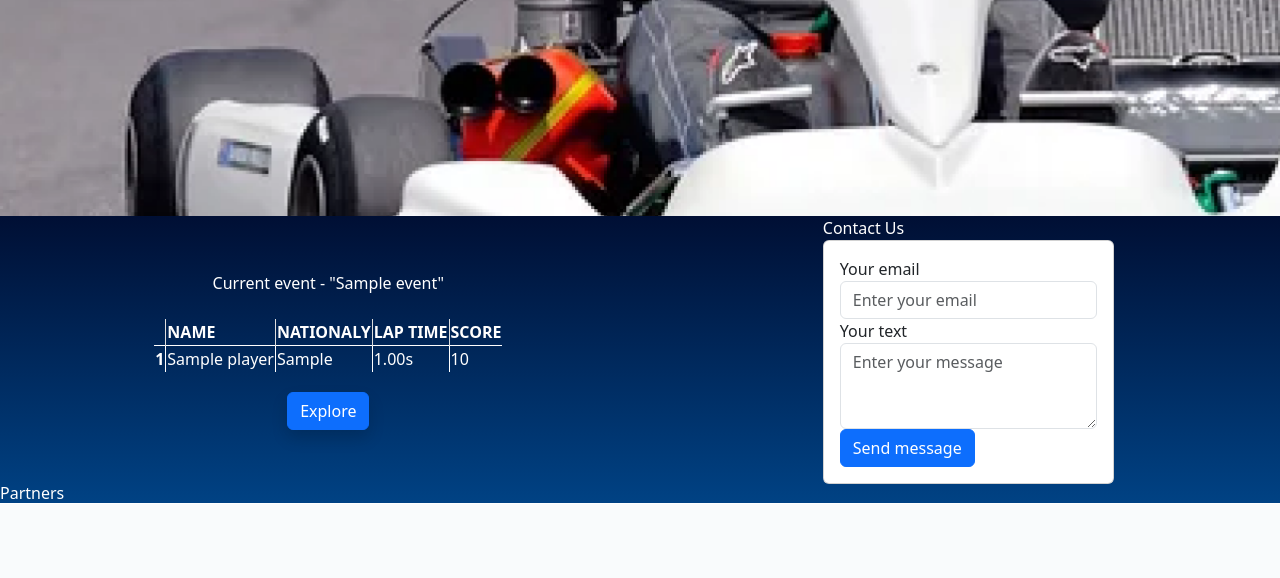
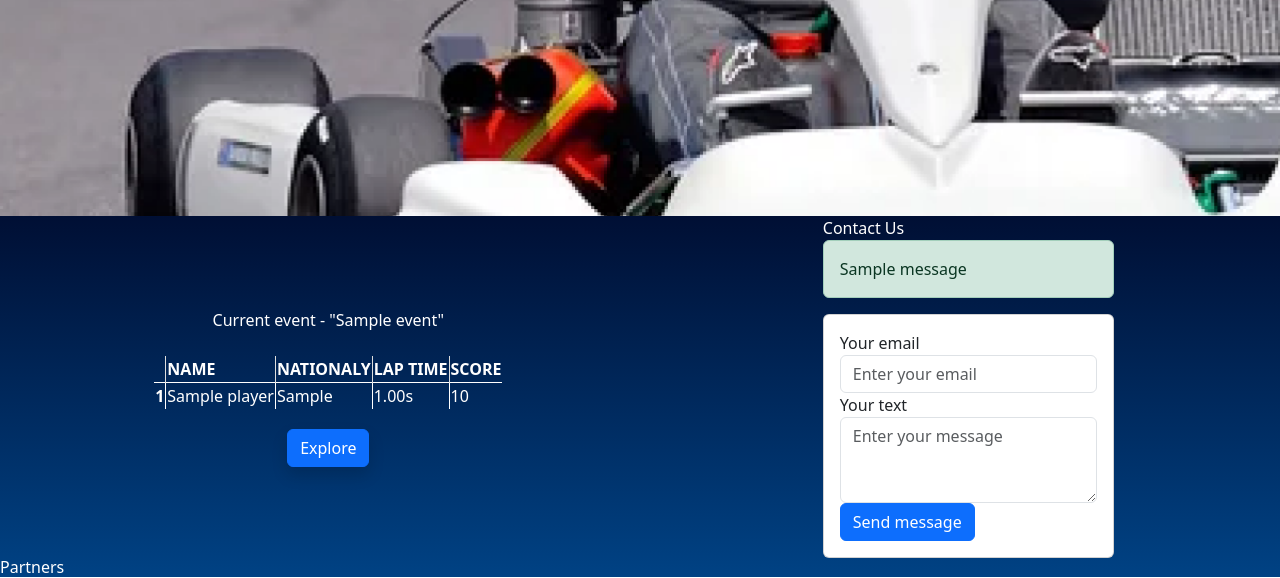
Before and after one commit to Maksim-Volosh/KARTING-ACADEMY, a Django app: page / in a window 1280 px wide. Shown: the part 536-1114 px from the top of the page. Before the commit the page ends 1039 px from the top, so only its background shows below. Run offline with Django 4.2, Linux system fonts and the light colour scheme; tables that the repository leaves empty hold one stand-in row (values such as "Sample post"); one stand-in notice (Sample message) is shown; style sheets or scripts are compiled from the project's sources.

Commit message:
Added form - "Contact us"

```diff
--- a/main/urls.py
+++ b/main/urls.py
@@ -1,8 +1,9 @@
 from django.contrib import admin
 from django.urls import path, include
 
-from .views import index
+from .views import *
 
 urlpatterns = [
     path('', index, name='index'),
+    path('send-email/', send_email, name='send_email'),
 ]
--- a/main/views.py
+++ b/main/views.py
@@ -1,15 +1,36 @@
-from django.shortcuts import render
+from django.core.mail import send_mail
+from django.http import HttpResponse, HttpResponseRedirect
+from django.shortcuts import redirect, render
+from django.contrib import messages
+from django.urls import reverse
+
+from KARTING_ACADEMY import settings
 from .models import Event, Statistics
 
 def index(request):
     event = Event.last_event(Event)
-
     statistic = Statistics.objects.filter(event=event).select_related('player').values(
         'player__name', 'player__nationality', 'lap_time', 'points'
     )
-
     context = {
         'event': event,
         'statistic': statistic
     }
     return render(request, 'main/index.html', context=context)
+
+def send_email(request):
+    if request.method == 'POST':
+        email = request.POST.get('email')
+        message = request.POST.get('message')
+
+
+        send_mail(
+            'CARTING ACADEMY',  # Тема письма
+            f"Вам пришло сообщение - {message} \n\nВот его контактная информация - {email}",  # Тело письма
+            email,
+            [settings.DEFAULT_FROM_EMAIL],
+            fail_silently=False,
+        )
+        messages.success(request, "Message sent successfully!")
+        return redirect('index')
+    return redirect('index')
--- a/templates/main/index.html
+++ b/templates/main/index.html
@@ -6,27 +6,19 @@
     <meta name="viewport" content="width=device-width, initial-scale=1.0">
     <title>Karting</title>
     <!-- Bootstrap CSS -->
-    <link
-      href="https://cdn.jsdelivr.net/npm/bootstrap@5.3.3/dist/css/bootstrap.min.css"
-      rel="stylesheet"
-      integrity="sha384-QWTKZyjpPEjISv5WaRU9OFeRpok6YctnYmDr5pNlyT2bRjXh0JMhjY6hW+ALEwIH"
-      crossorigin="anonymous">
+    <link href="https://cdn.jsdelivr.net/npm/bootstrap@5.3.3/dist/css/bootstrap.min.css" rel="stylesheet">
     <!-- Tailwind CSS -->
     <link href="{% static "css/main/output.css" %}" rel="stylesheet">
     <link href="{% static "css/main/main.css" %}" rel="stylesheet">
     <link href="{% static "css/main/styles.css" %}" rel="stylesheet">
-    <link href="{% static 'img/main/simple logo.jpg' %}" rel="icon"
-      type="image/x-icon">
+    <link href="{% static 'img/main/simple logo.jpg' %}" rel="icon" type="image/x-icon">
   </head>
-
   <body>
     <main class="main-page m-auto custom-gradient">
       <div class="wrapper m-auto">
-        <div class="start">
-        </div>
+        <div class="start"></div>
         <div class="p-[5.6rem] custom-gradient">
-          <div
-            class="rating-table d-flex justify-content-evenly align-items-center">
+          <div class="rating-table d-flex justify-content-evenly align-items-center">
             <div class="w-[45%] d-flex flex-column align-items-center">
               <table class="bg-inherit table-auto w-full">
                 <thead class="thead-light h-[4.2rem]">
@@ -78,39 +70,42 @@
                   {% endif %}
                 </tbody>
               </table>
-              <button class="w-[302px] btn btn-primary shadow"
-                onClick={explore}>Explore</button>
+              <button class="w-[302px] btn btn-primary shadow" onClick={explore}>Explore</button>
             </div>
             <div class="w-0.5 h-[43rem] bg-[#FCD700]"> </div>
-
             <div class="contact-us">
               <div class="container">
-                <div class=" text-white">
-                  Contact Us
-                </div>
+                <div class=" text-white">Contact Us</div>
+
+                <!-- Notification about successful sent email -->
+                {% if messages %}
+                  <div class="alert alert-success">
+                    {% for message in messages %}
+                      <p>{{ message }}</p>
+                    {% endfor %}
+                  </div>
+                {% endif %}
 
                 <div class="card">
                   <div class="card-body">
-                    <form>
+                    <form method="post" action="{% url 'send_email' %}">
+                      {% csrf_token %}
                       <div class="form-group">
                         <label for="email">Your email</label>
-                        <input type="email" class="form-control" id="email"
-                          placeholder="Enter your email" />
+                        <input type="email" class="form-control" id="email" name="email" placeholder="Enter your email" required/>
                       </div>
                       <div class="form-group">
                         <label for="message">Your text</label>
-                        <textarea class="form-control" id="message" rows="3"
-                          placeholder="Enter your message"></textarea>
+                        <textarea class="form-control" id="message" rows="3" name="message" placeholder="Enter your message" required></textarea>
                       </div>
-                      <button type="submit" class="btn btn-primary"
-                        onClick={sendMessage}>Send message</button>
+                      <button type="submit" class="btn btn-primary">Send message</button>
                     </form>
                   </div>
                 </div>
               </div>
             </div>
           </div>
-          <h2> Partners </h2>
+          <h2>Partners</h2>
         </div>
       </div>
     </main>
```
Also changed, not shown: KARTING_ACADEMY/settings.py (+10 -2 lines).
